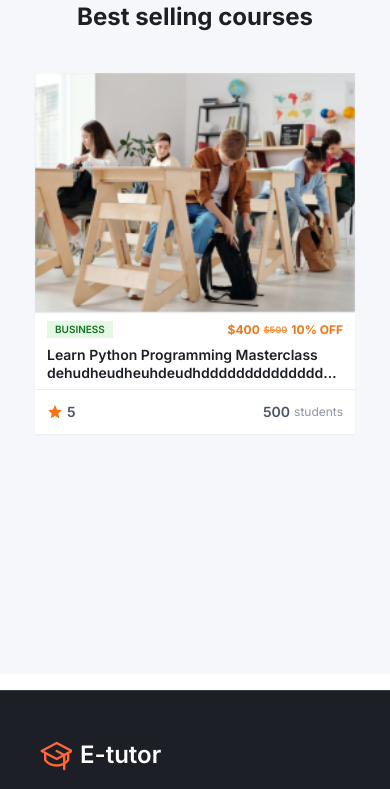
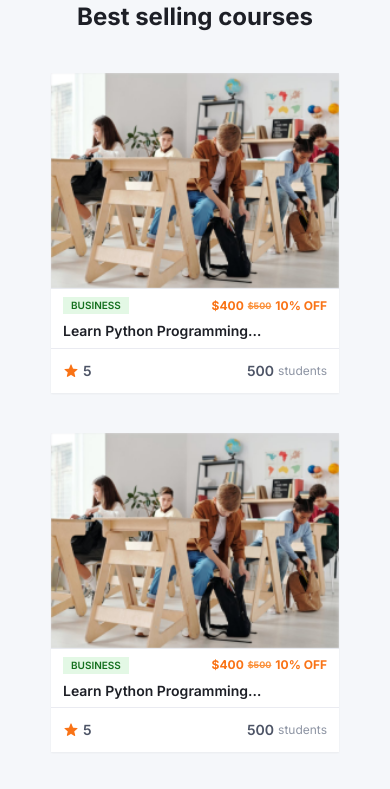
Before and after one commit to lmsGenie/lms-app, a Next.js app: page / in a window 390 px wide. Shown: the part 839-1628 px from the top of the page. Built offline with nearby package versions, Linux system fonts and the light colour scheme.

Commit message:
style: styled for responsive course card

```diff
--- a/src/app/page.tsx
+++ b/src/app/page.tsx
@@ -78,7 +78,7 @@ export default function Home() {
       <section className="my-4 space-y-10 bg-gray-50 px-10 pb-60 pt-20 dark:bg-gray-800 md:my-6 md:px-16 lg:my-14 lg:px-20">
         <h1 className="text-center text-2xl font-bold">Best selling courses</h1>
         {/* container for course categories */}
-        <div className="flex cursor-pointer flex-wrap items-center justify-center gap-10">
+        <div className="flex cursor-pointer flex-wrap items-center justify-center gap-10 lg:gap-5">
           {courseCardData.map((courseData: CourseDataPartial) => {
             return <CourseCard key={courseData.id} data={courseData} />;
           })}
--- a/src/components/course/CourseCard.tsx
+++ b/src/components/course/CourseCard.tsx
@@ -19,7 +19,7 @@ const CourseCard = ({ data }: IProps) => {
   return (
     <HoverCard>
       <HoverCardTrigger>
-        <div className="w-80 bg-white shadow-sm transition-all duration-200 ease-in-out hover:-translate-y-1 hover:shadow-md dark:bg-black">
+        <div className="w-72 bg-white shadow-sm transition-all duration-200 ease-in-out hover:-translate-y-1 hover:shadow-md dark:bg-black lg:w-80">
           <Image
             className="w-full object-cover"
             src={data?.thumbnail!}
@@ -34,7 +34,7 @@ const CourseCard = ({ data }: IProps) => {
             <div className=" flex items-center gap-1 text-xs font-bold text-orange-500">
               {/* for currency symbol */}
               {data?.discountedPrice?.price ? (
-                <p className="flex items-center gap-1">
+                <div className="flex items-center gap-1">
                   {data?.discountedPrice?.currencySymbol +
                     data?.discountedPrice?.price}
                   <s className="self-end text-[9px] text-orange-400">
@@ -42,7 +42,7 @@ const CourseCard = ({ data }: IProps) => {
                       data?.listPrice?.currencySymbol + data?.listPrice?.price}
                   </s>
                   <p>{data?.discountPercentage}% OFF</p>
-                </p>
+                </div>
               ) : (
                 data?.discountedPrice?.currencySymbol! +
                 data?.discountedPrice?.price
@@ -51,7 +51,7 @@ const CourseCard = ({ data }: IProps) => {
           </div>
 
           {/* card body */}
-          <p className="my-2 line-clamp-2 px-3 text-sm font-semibold leading-tight">
+          <p className="my-2 line-clamp-1 px-3 text-sm font-semibold leading-tight">
             {data?.title}
           </p>
 
@@ -75,10 +75,11 @@ const CourseCard = ({ data }: IProps) => {
           </div>
         </div>
       </HoverCardTrigger>
-      <HoverCardContent className="w-80 p-0">
+
+      <HoverCardContent className="w-72 p-0 lg:w-80" side="right">
         <div className="space-y-2 py-2">
           <div className="space-y-2 px-2">
-            <p className="w-fit bg-success-100 py-[1px] text-[10px] font-semibold text-success-700">
+            <p className="w-fit bg-success-100 px-1 py-[1px] text-[10px] font-semibold text-success-700">
               {data?.category}
             </p>
             <h1 className="line-clamp-3 text-sm font-bold">{data?.title}</h1>
--- a/src/sampledata.ts
+++ b/src/sampledata.ts
@@ -100,4 +100,113 @@ export const courseCardData: CourseDataPartial[] = [
     title:
       "Learn Python Programming Masterclass dehudheudheuhdeudhdddddddddddddddddddddddd dehudheudheuhdeudhdddddddddddddddddddddddd dehudheudheuhdeudhdddddddddddddddddddddddd",
   },
+  {
+    id: "1",
+    category: ["BUSINESS"],
+    thumbnail: courseCardImage,
+    totalEnrollments: 500,
+    listPrice: {
+      currencyCode: "USD",
+      currencyName: "us",
+      currencySymbol: "$",
+      price: 500,
+    },
+    discountedPrice: {
+      currencyCode: "USD",
+      currencyName: "us",
+      currencySymbol: "$",
+      price: 400,
+    },
+    discountPercentage: 10,
+    averageRating: 5,
+    title:
+      "Learn Python Programming Masterclass dehudheudheuhdeudhdddddddddddddddddddddddd dehudheudheuhdeudhdddddddddddddddddddddddd dehudheudheuhdeudhdddddddddddddddddddddddd",
+  },
+  {
+    id: "1",
+    category: ["BUSINESS"],
+    thumbnail: courseCardImage,
+    totalEnrollments: 500,
+    listPrice: {
+      currencyCode: "USD",
+      currencyName: "us",
+      currencySymbol: "$",
+      price: 500,
+    },
+    discountedPrice: {
+      currencyCode: "USD",
+      currencyName: "us",
+      currencySymbol: "$",
+      price: 400,
+    },
+    discountPercentage: 10,
+    averageRating: 5,
+    title:
+      "Learn Python Programming Masterclass dehudheudheuhdeudhdddddddddddddddddddddddd dehudheudheuhdeudhdddddddddddddddddddddddd dehudheudheuhdeudhdddddddddddddddddddddddd",
+  },
+  {
+    id: "1",
+    category: ["BUSINESS"],
+    thumbnail: courseCardImage,
+    totalEnrollments: 500,
+    listPrice: {
+      currencyCode: "USD",
+      currencyName: "us",
+      currencySymbol: "$",
+      price: 500,
+    },
+    discountedPrice: {
+      currencyCode: "USD",
+      currencyName: "us",
+      currencySymbol: "$",
+      price: 400,
+    },
+    discountPercentage: 10,
+    averageRating: 5,
+    title:
+      "Learn Python Programming Masterclass dehudheudheuhdeudhdddddddddddddddddddddddd dehudheudheuhdeudhdddddddddddddddddddddddd dehudheudheuhdeudhdddddddddddddddddddddddd",
+  },
+  {
+    id: "1",
+    category: ["BUSINESS"],
+    thumbnail: courseCardImage,
+    totalEnrollments: 500,
+    listPrice: {
+      currencyCode: "USD",
+      currencyName: "us",
+      currencySymbol: "$",
+      price: 500,
+    },
+    discountedPrice: {
+      currencyCode: "USD",
+      currencyName: "us",
+      currencySymbol: "$",
+      price: 400,
+    },
+    discountPercentage: 10,
+    averageRating: 5,
+    title: "Learn Python Programming Masterclass",
+  },
+  {
+    id: "1",
+    category: ["BUSINESS"],
+    thumbnail: courseCardImage,
+    totalEnrollments: 500,
+    listPrice: {
+      currencyCode: "USD",
+      currencyName: "us",
+      currencySymbol: "$",
+      price: 500,
+    },
+    discountedPrice: {
+      currencyCode: "USD",
+      currencyName: "us",
+      currencySymbol: "$",
+      price: 400,
+    },
+    discountPercentage: 10,
+    averageRating: 5,
+    title:
+      "Learn Python Programming Masterclass dehudheudheuhdeudhdddddddddddddddddddddddd dehudheudheuhdeudhdddddddddddddddddddddddd dehudheudheuhdeudhdddddddddddddddddddddddd",
+  },
 ];
```
